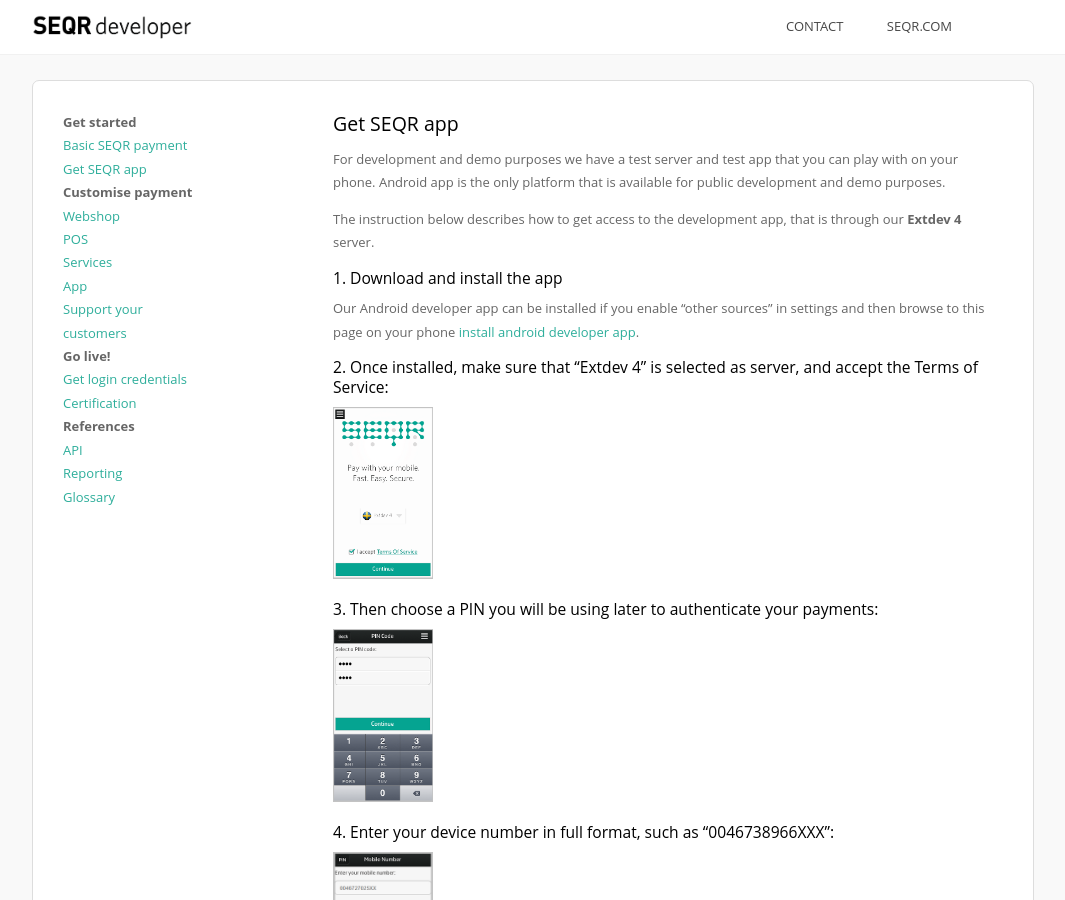
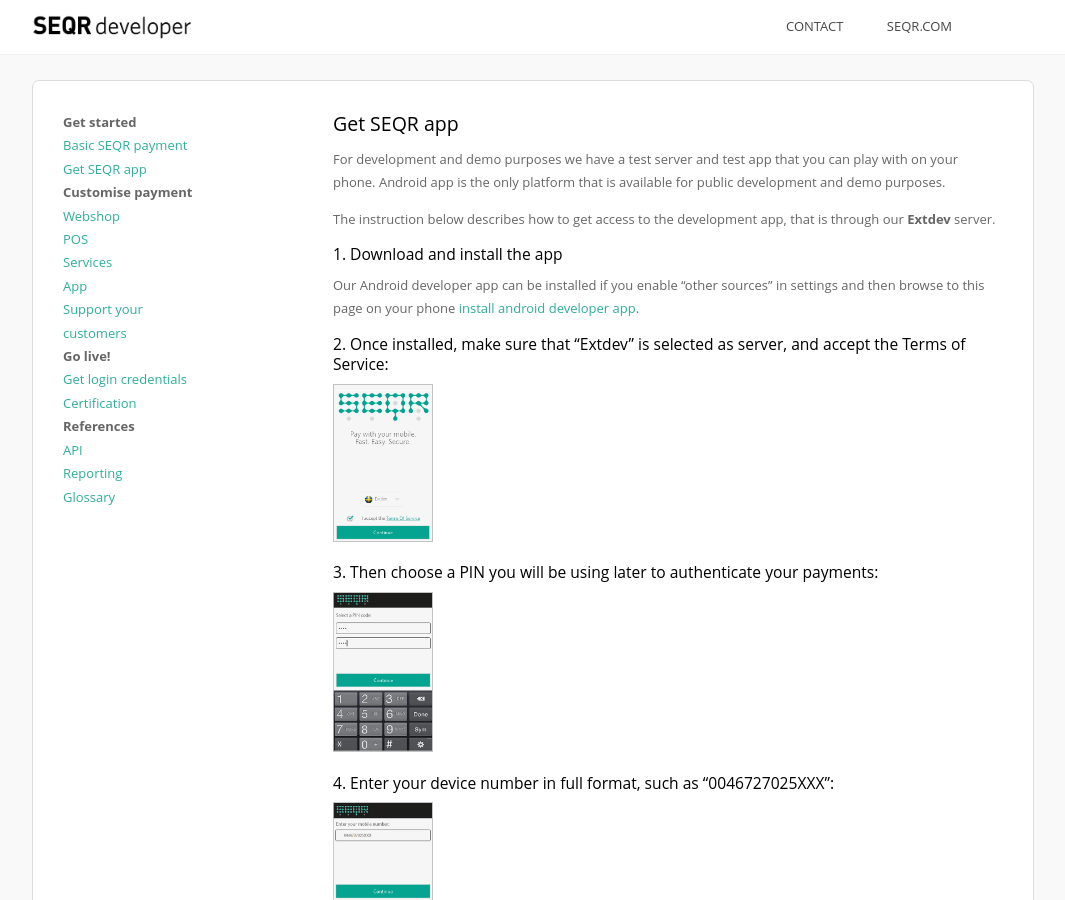
Before and after one commit to SeamlessDistribution/SeamlessDistribution.github.io, a Jekyll site: the page built from app/index.md, in a window 1280 px wide and 900 px high. Shown: the whole window, without its empty margins (138-1203 px from the left). Built offline with Jekyll 4.4.1, drawn with Linux system fonts in a browser that asks for light colours.

Commit message:
Updated Get SEQR app
images and pdf: replaced "Extdev4" with "Extdev". Changed iPhone
pictures to Android ones.

```diff
--- a/app/index.md
+++ b/app/index.md
@@ -10,7 +10,7 @@
 For development and demo purposes we have a test server and test app that you can play with
 on your phone. Android app is the only platform that is available for public development and demo purposes.
 
-The instruction below describes how to get access to the development app, that is through our **Extdev 4** server.
+The instruction below describes how to get access to the development app, that is through our **Extdev** server.
 
 
 
@@ -20,7 +20,7 @@
 settings and then browse to this page on your phone [install android developer
 app](/downloads/se-qr-androidapp-demo-2.1.8.3-aligned.apk).
 
-#### 2. Once installed, make sure that "Extdev 4" is selected as server, and accept the Terms of Service:
+#### 2. Once installed, make sure that "Extdev" is selected as server, and accept the Terms of Service:
 
 <img src="/assets/images/devapp_pics/termsOfService.png" width="100px"/>
 
@@ -29,7 +29,7 @@
 
 <img src="/assets/images/devapp_pics/select_pin.png" width="100px"/>
 
-#### 4. Enter your device number in full format, such as "0046738966XXX":
+#### 4. Enter your device number in full format, such as "0046727025XXX":
 
 <img src="/assets/images/devapp_pics/phone_number2.png" width="100px"/>
 
```
Also changed, not shown: assets/images/devapp_pics/Accounts2.png, assets/images/devapp_pics/add_account.png, assets/images/devapp_pics/phone_number2.png, assets/images/devapp_pics/select_pin.png, assets/images/devapp_pics/termsOfService.png, assets/images/devapp_pics/test_smscode.png, 1 other file.
